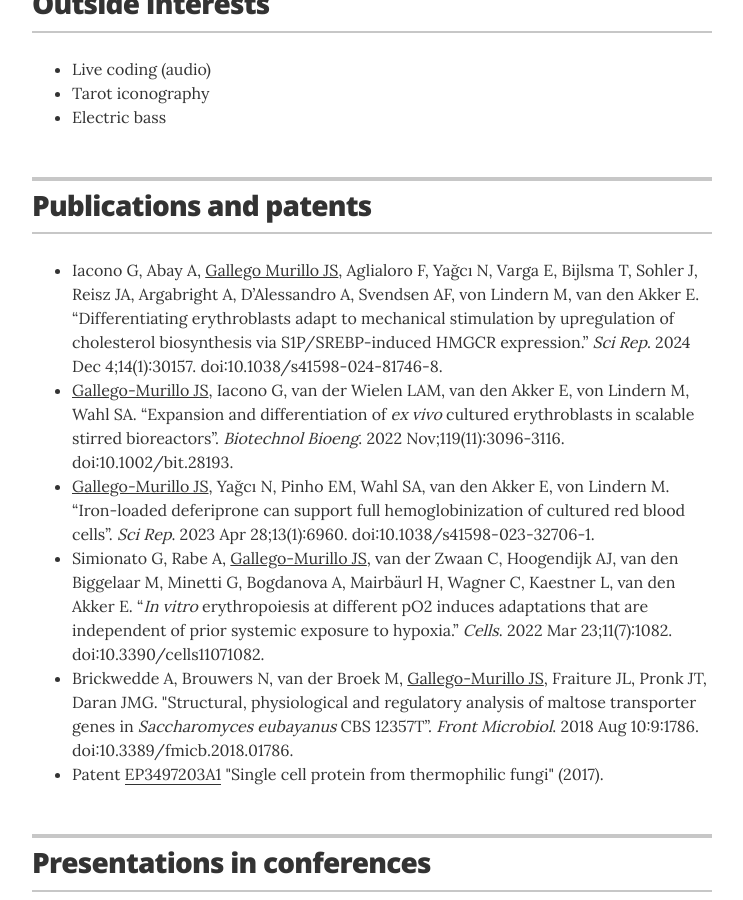
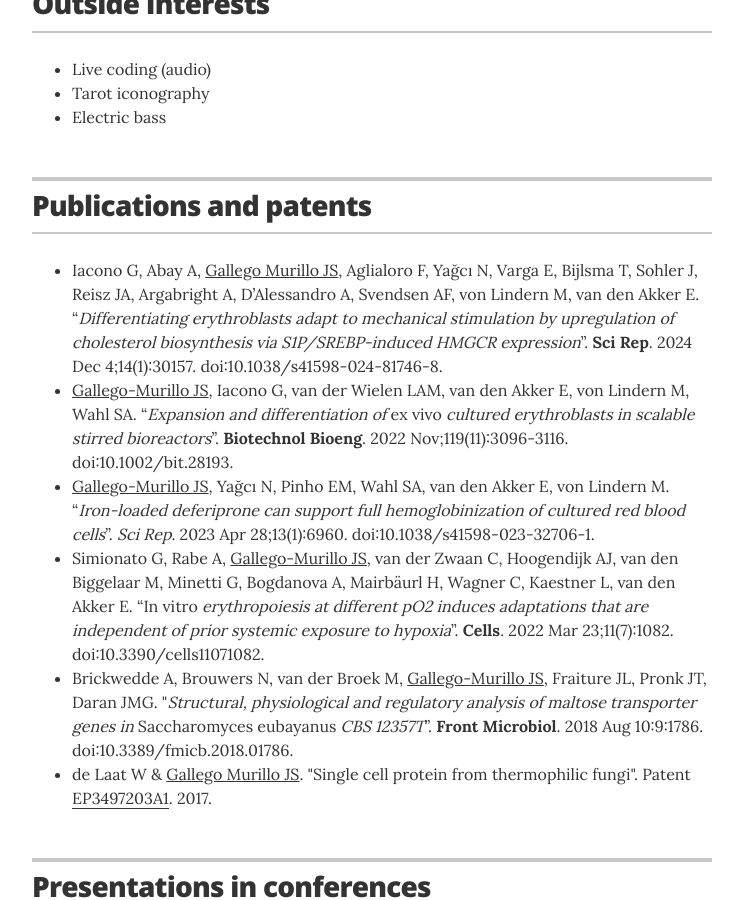
Before and after one commit to synthbiont/joangallego, a Jekyll site: the page built from index.html, in a window 1280 px wide and 900 px high, scrolled down 5382 px. Shown: the whole window, without its empty margins (268-1011 px from the left). Built offline with Jekyll 4.4.1, drawn with Linux system fonts in a browser that asks for light colours.

Commit message:
Update publications.yml

```diff
--- a/_data/publications.yml
+++ b/_data/publications.yml
@@ -1,7 +1,7 @@
 # Publications (based on the original section of Interests)
-- description: Iacono G, Abay A, <u>Gallego Murillo JS</u>, Aglialoro F, Yağcı N, Varga E, Bijlsma T, Sohler J, Reisz JA, Argabright A, D’Alessandro A, Svendsen AF, von Lindern M, van den Akker E. “Differentiating erythroblasts adapt to mechanical stimulation by upregulation of cholesterol biosynthesis via S1P/SREBP-induced HMGCR expression.” <i>Sci Rep</i>. 2024 Dec 4;14(1)&colon;30157. doi&colon;10.1038/s41598-024-81746-8.
-- description: <u>Gallego-Murillo JS</u>, Iacono G, van der Wielen LAM, van den Akker E, von Lindern M, Wahl SA. “Expansion and differentiation of <i>ex vivo</i> cultured erythroblasts in scalable stirred bioreactors”. <i>Biotechnol Bioeng</i>. 2022 Nov;119(11)&colon;3096-3116. doi&colon;10.1002/bit.28193.
-- description: <u>Gallego-Murillo JS</u>, Yağcı N, Pinho EM, Wahl SA, van den Akker E, von Lindern M. “Iron-loaded deferiprone can support full hemoglobinization of cultured red blood cells”. <i>Sci Rep</i>. 2023 Apr 28;13(1)&colon;6960. doi&colon;10.1038/s41598-023-32706-1.
-- description: Simionato G, Rabe A, <u>Gallego-Murillo JS</u>, van der Zwaan C, Hoogendijk AJ, van den Biggelaar M, Minetti G, Bogdanova A, Mairbäurl H, Wagner C, Kaestner L, van den Akker E. “<i>In vitro</i> erythropoiesis at different pO2 induces adaptations that are independent of prior systemic exposure to hypoxia.” <i>Cells</i>. 2022 Mar 23;11(7)&colon;1082. doi&colon;10.3390/cells11071082.
-- description: Brickwedde A, Brouwers N, van der Broek M, <u>Gallego-Murillo JS</u>, Fraiture JL, Pronk JT, Daran JMG. "Structural, physiological and regulatory analysis of maltose transporter genes in <i>Saccharomyces eubayanus</i> CBS 12357T”. <i>Front Microbiol</i>. 2018 Aug 10&colon;9&colon;1786. doi&colon;10.3389/fmicb.2018.01786.
-- description: Patent <a href="https://worldwide.espacenet.com/publicationDetails/biblio?CC=WO&NR=2018029353A1&KC=A1&FT=D">EP3497203A1</a> "Single cell protein from thermophilic fungi" (2017).
+- description: Iacono G, Abay A, <u>Gallego Murillo JS</u>, Aglialoro F, Yağcı N, Varga E, Bijlsma T, Sohler J, Reisz JA, Argabright A, D’Alessandro A, Svendsen AF, von Lindern M, van den Akker E. “<i>Differentiating erythroblasts adapt to mechanical stimulation by upregulation of cholesterol biosynthesis via S1P/SREBP-induced HMGCR expression</i>”. <b>Sci Rep</b>. 2024 Dec 4;14(1)&colon;30157. doi&colon;10.1038/s41598-024-81746-8.
+- description: <u>Gallego-Murillo JS</u>, Iacono G, van der Wielen LAM, van den Akker E, von Lindern M, Wahl SA. “<i>Expansion and differentiation of </i>ex vivo<i> cultured erythroblasts in scalable stirred bioreactors</i>”. <b>Biotechnol Bioeng</b>. 2022 Nov;119(11)&colon;3096-3116. doi&colon;10.1002/bit.28193.
+- description: <u>Gallego-Murillo JS</u>, Yağcı N, Pinho EM, Wahl SA, van den Akker E, von Lindern M. “<i>Iron-loaded deferiprone can support full hemoglobinization of cultured red blood cells</i>”. <i>Sci Rep</i>. 2023 Apr 28;13(1)&colon;6960. doi&colon;10.1038/s41598-023-32706-1.
+- description: Simionato G, Rabe A, <u>Gallego-Murillo JS</u>, van der Zwaan C, Hoogendijk AJ, van den Biggelaar M, Minetti G, Bogdanova A, Mairbäurl H, Wagner C, Kaestner L, van den Akker E. “In vitro<i> erythropoiesis at different pO2 induces adaptations that are independent of prior systemic exposure to hypoxia</i>”. <b>Cells</b>. 2022 Mar 23;11(7)&colon;1082. doi&colon;10.3390/cells11071082.
+- description: Brickwedde A, Brouwers N, van der Broek M, <u>Gallego-Murillo JS</u>, Fraiture JL, Pronk JT, Daran JMG. "<i>Structural, physiological and regulatory analysis of maltose transporter genes in </i>Saccharomyces eubayanus<i> CBS 12357T</i>”. <b>Front Microbiol</b>. 2018 Aug 10&colon;9&colon;1786. doi&colon;10.3389/fmicb.2018.01786.
+- description: de Laat W & <u>Gallego Murillo JS</u>. "Single cell protein from thermophilic fungi". Patent <a href="https://worldwide.espacenet.com/publicationDetails/biblio?CC=WO&NR=2018029353A1&KC=A1&FT=D">EP3497203A1</a>. 2017.
```
